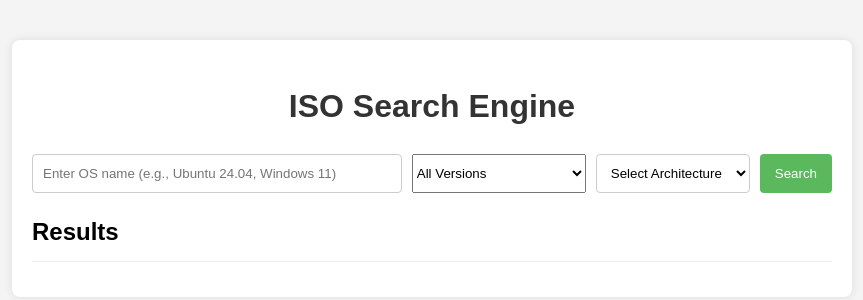
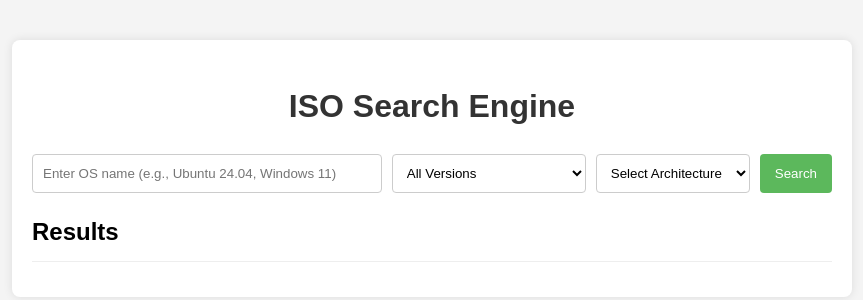
Before and after one commit to Atx-Guy/universal-projects, a plain HTML site: page github/iso-search-engine-app/templates/index.html in a window 1280 px wide. Shown: the whole page, without its empty margins (208-1071 px from the left). Drawn offline with Linux system fonts and the light colour scheme.

Commit message:
Auto-sync: Files changed on 2025-05-04 22:57:01

```diff
--- a/github/iso-search-engine-app/static/style.css
+++ b/github/iso-search-engine-app/static/style.css
@@ -39,7 +39,8 @@ h1 {
     border-radius: 4px;
 }
 
-#architecture-filter {
+#architecture-filter,
+#version-filter {
     flex: 0 1 150px;
     padding: 10px;
     border: 1px solid #ccc;
```
